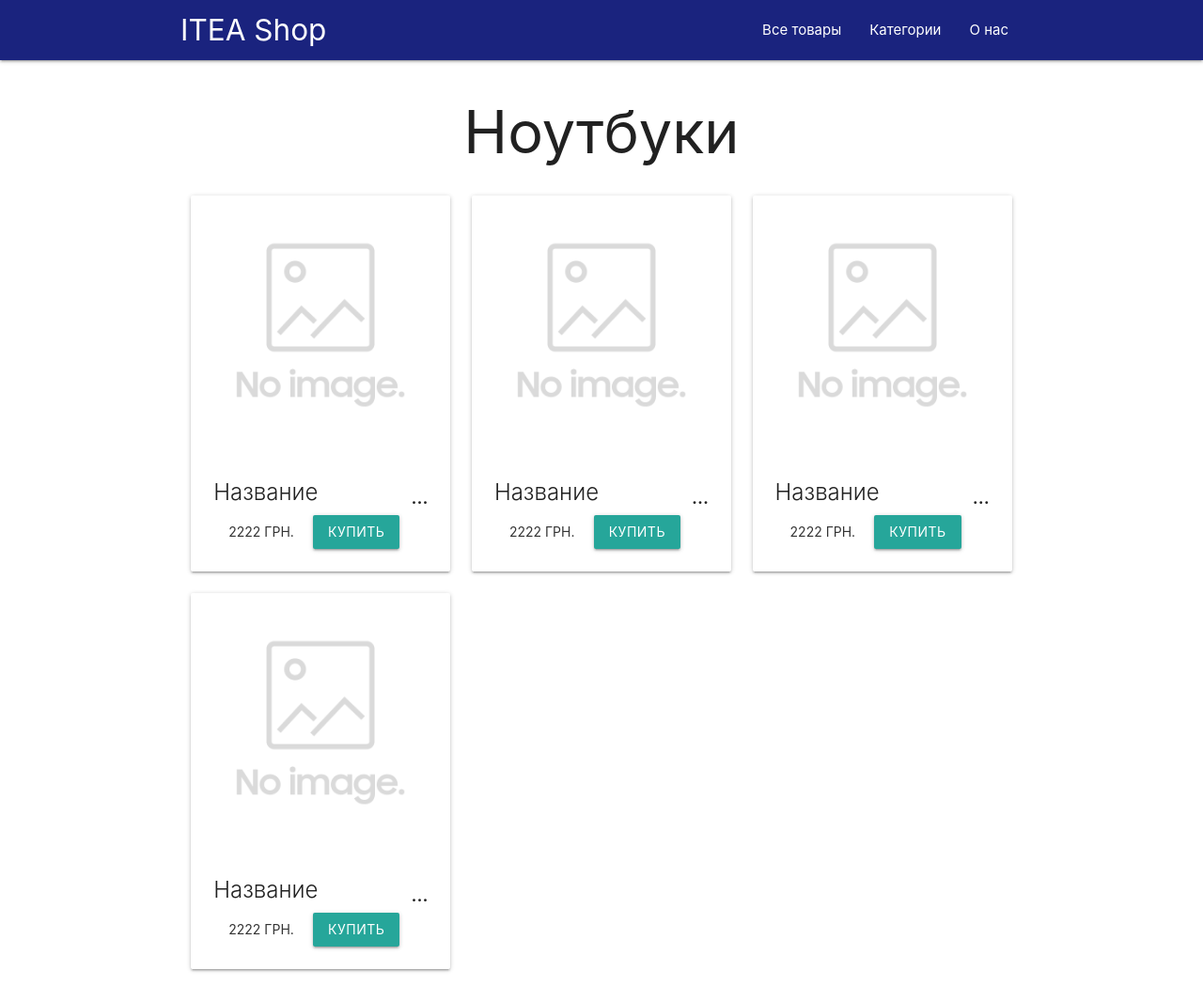
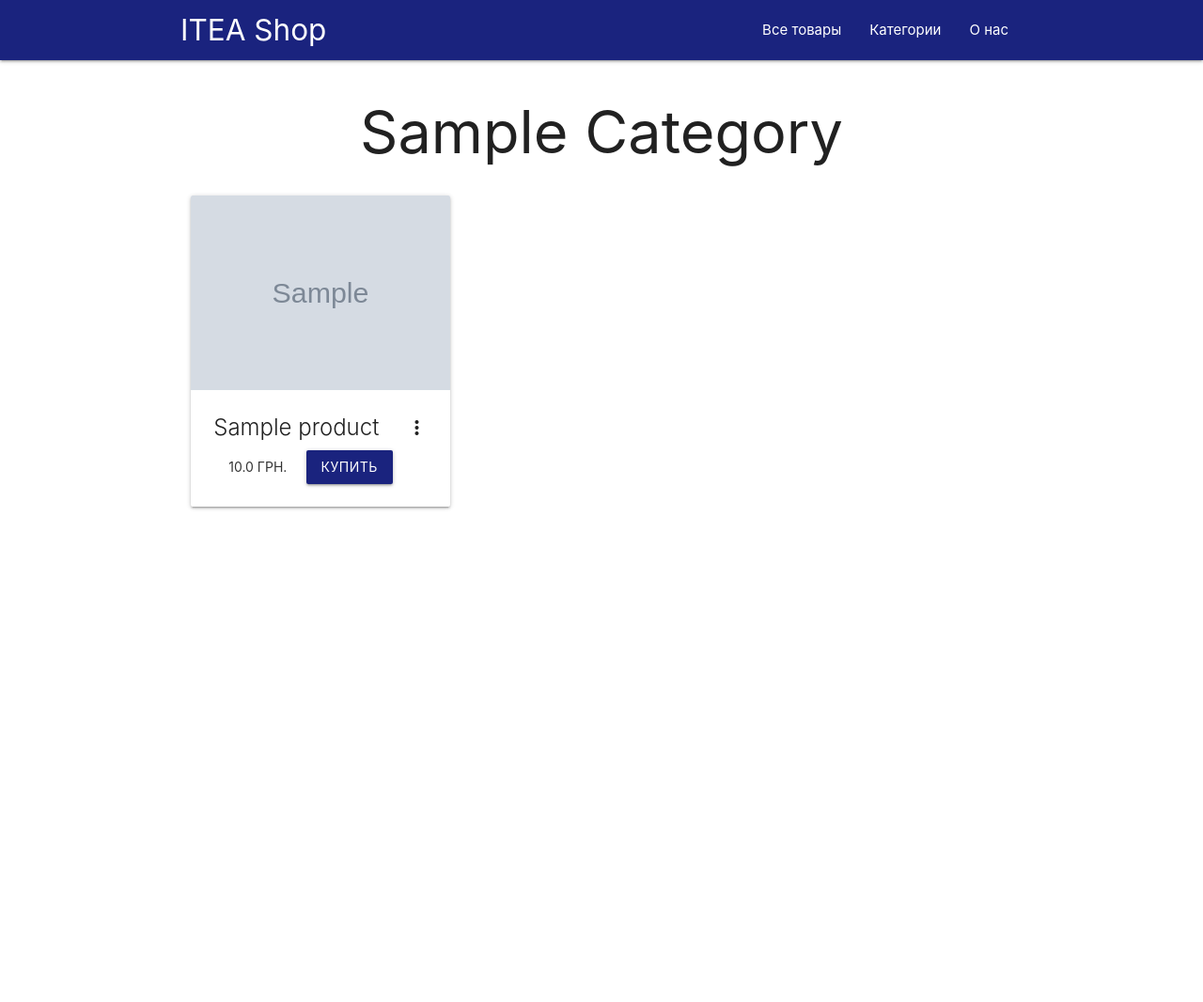
Before and after one commit to serhiikovalenko30/itea_django_shop, a Django app: template shop/templates/core/category.html in a window 1280 px wide. Shown: the whole page at 94% size. After the commit the page ends 542 px from the top, so only its background shows below. Run offline with Django 3.2, Linux system fonts and the light colour scheme; the template is opened without the code that fills it: values that come from a table or form of the project are taken from there, others are empty; tables that the repository leaves empty hold one stand-in row (values such as "Sample post"); grey boxes marked "Sample" are stand-in pictures.

Commit message:
third lesson; part 3

```diff
--- a/apps/core/models.py
+++ b/apps/core/models.py
@@ -1,5 +1,7 @@
 from django.db import models
 from django.core.validators import MaxValueValidator, MinValueValidator
+from django.utils.text import slugify
+from django.urls import reverse
 
 
 class Category(models.Model):
@@ -7,6 +9,7 @@ class Category(models.Model):
         Класс описывает таблицу и поля в базе данных для сущности Category
     """
     title = models.CharField(max_length=255)
+    slug = models.SlugField(allow_unicode=True, default='', blank=True)
 
     class Meta:
         verbose_name = 'категория'  # отображение названия модели в админке
@@ -15,6 +18,13 @@ class Category(models.Model):
 
     def __str__(self):
         return self.title
+
+    def get_absolute_url(self):
+        return reverse('core:category-detail', kwargs={'slug': self.slug})
+
+    def save(self, *args, **kwargs):
+        self.slug = slugify(self.title, allow_unicode=True)
+        super().save(*args, **kwargs)
 
 
 class Tag(models.Model):
@@ -96,6 +106,12 @@ class Product(models.Model):
     def __str__(self):
         return self.title
 
+    def get_absolute_url(self):
+        return reverse('core:product-detail', kwargs={
+            'slug_category': self.category.slug,
+            'pk': self.pk
+        })
+
     def save(self, *args, **kwargs):
         # здесь описываем логику до сохранения объекта
         super().save(*args, **kwargs)
--- a/apps/core/urls.py
+++ b/apps/core/urls.py
@@ -4,10 +4,12 @@ from apps.core.views import (
     index, category_list, category_detail, product_list, product_detail
 )
 
+app_name = 'core'
+
 urlpatterns = [
     path('', index, name='index'),
     path('categories/', category_list, name='category-list'),
-    path('categories/1/', category_detail, name='category-details'),
+    path('categories/<slug>/', category_detail, name='category-detail'),
     path('products/', product_list, name='product-list'),
-    path('products/notebooks/1', product_detail, name='product-detail'),
+    path('products/<slug_category>/<pk>/', product_detail, name='product-detail'),
 ]
--- a/shop/templates/core/category.html
+++ b/shop/templates/core/category.html
@@ -12,10 +12,10 @@
     <header>
         <nav class="nav-wrapper indigo darken-4">
             <div class="container">
-                <a href="#" class="brand-logo">ITEA Shop</a>
+                <a href="{% url 'index' %}" class="brand-logo">ITEA Shop</a>
                 <ul id="nav-mobile" class="right hide-on-med-and-down">
-                    <li><a href="#">Все товары</a></li>
-                    <li><a href="#">Категории</a></li>
+                    <li><a href="{% url 'product-list' %}">Все товары</a></li>
+                    <li><a href="{% url 'category-list' %}">Категории</a></li>
                     <li><a href="#">О нас</a></li>
                 </ul>
             </div>
@@ -24,72 +24,30 @@
 
     <main>
         <div class="container">
-            <h1 class="header center">Ноутбуки</h1>
+            <h1 class="header center">{{ category.title|title }}</h1>
             <div class="row">
+                {% for product in category.products.all %}
                     <div class="col s12 m6 l4">
                         <div class="card">
                             <div class="card-image waves-effect waves-block waves-light">
+                                {% if product.image %}
+                                    <img class="activator" src="{{ product.image.url }}">
+                                {% else %}
                                     <img class="activator" src="{% static 'img/no_img.png' %}">
+                                {% endif %}
                             </div>
                             <div class="card-content">
-                            <span class="card-title activator grey-text text-darken-4">Название<i class="material-icons right">...</i></span>
-                            <a class="waves-effect waves-teal btn-flat">2222 грн.</a>
-                            <a class="waves-effect waves-light btn">Купить</a>
+                                <span class="card-title activator grey-text text-darken-4">{{ product.title }}<i class="material-icons right">more_vert</i></span>
+                                <a class="waves-effect waves-teal btn-flat">{{ product.price }} грн.</a>
+                                <a class="waves-effect waves-light btn indigo darken-4">Купить</a>
                             </div>
                             <div class="card-reveal">
-                            <span class="card-title grey-text text-darken-4">Название<i class="material-icons right">x</i></span>
-                            <p>Some description</p>
+                                <span class="card-title grey-text text-darken-4">{{ product.title }}<i class="material-icons right">close</i></span>
+                                <p>{{ product.description }}</p>
                             </div>
                         </div>
                     </div>
-                <div class="col s12 m6 l4">
-                    <div class="card">
-                        <div class="card-image waves-effect waves-block waves-light">
-                            <img class="activator" src="{% static 'img/no_img.png' %}">
-                        </div>
-                        <div class="card-content">
-                            <span class="card-title activator grey-text text-darken-4">Название<i class="material-icons right">...</i></span>
-                            <a class="waves-effect waves-teal btn-flat">2222 грн.</a>
-                            <a class="waves-effect waves-light btn">Купить</a>
-                        </div>
-                        <div class="card-reveal">
-                            <span class="card-title grey-text text-darken-4">Название<i class="material-icons right">x</i></span>
-                            <p>Some description</p>
-                        </div>
-                    </div>
-                </div>
-                <div class="col s12 m6 l4">
-                    <div class="card">
-                        <div class="card-image waves-effect waves-block waves-light">
-                            <img class="activator" src="{% static 'img/no_img.png' %}">
-                        </div>
-                        <div class="card-content">
-                            <span class="card-title activator grey-text text-darken-4">Название<i class="material-icons right">...</i></span>
-                            <a class="waves-effect waves-teal btn-flat">2222 грн.</a>
-                            <a class="waves-effect waves-light btn">Купить</a>
-                        </div>
-                        <div class="card-reveal">
-                            <span class="card-title grey-text text-darken-4">Название<i class="material-icons right">x</i></span>
-                            <p>Some description</p>
-                        </div>
-                    </div>
-                </div>
-                <div class="col s12 m6 l4">
-                    <div class="card">
-                        <div class="card-image waves-effect waves-block waves-light">
-                            <img class="activator" src="{% static 'img/no_img.png' %}">
-                        </div>
-                        <div class="card-content">
-                            <span class="card-title activator grey-text text-darken-4">Название<i class="material-icons right">...</i></span>
-                            <a class="waves-effect waves-teal btn-flat">2222 грн.</a>
-                            <a class="waves-effect waves-light btn">Купить</a>
-                        </div>
-                        <div class="card-reveal">
-                            <span class="card-title grey-text text-darken-4">Название<i class="material-icons right">x</i></span>
-                            <p>Some description</p>
-                        </div>
-                    </div>
-                </div>
+                {% endfor %}
             </div>
         </div>
     </main>
--- a/shop/templates/core/product.html
+++ b/shop/templates/core/product.html
@@ -24,7 +24,7 @@
 
     <main>
         <div class="container">
-
+            <h1>{{ product.title|title }}</h1>
         </div>
     </main>
 
--- a/shop/urls.py
+++ b/shop/urls.py
@@ -20,7 +20,7 @@ from django.urls import path, include
 
 urlpatterns = [
     path('admin/', admin.site.urls),
-    path('', include('apps.core.urls')),
+    path('', include('apps.core.urls', namespace='core')),
 ]
 
 if settings.DEBUG:
```
Also changed, not shown: apps/core/views.py (+6 -2 lines), shop/templates/core/index.html (+6 -4 lines). Lines whose indentation alone changed are shown as unchanged.
